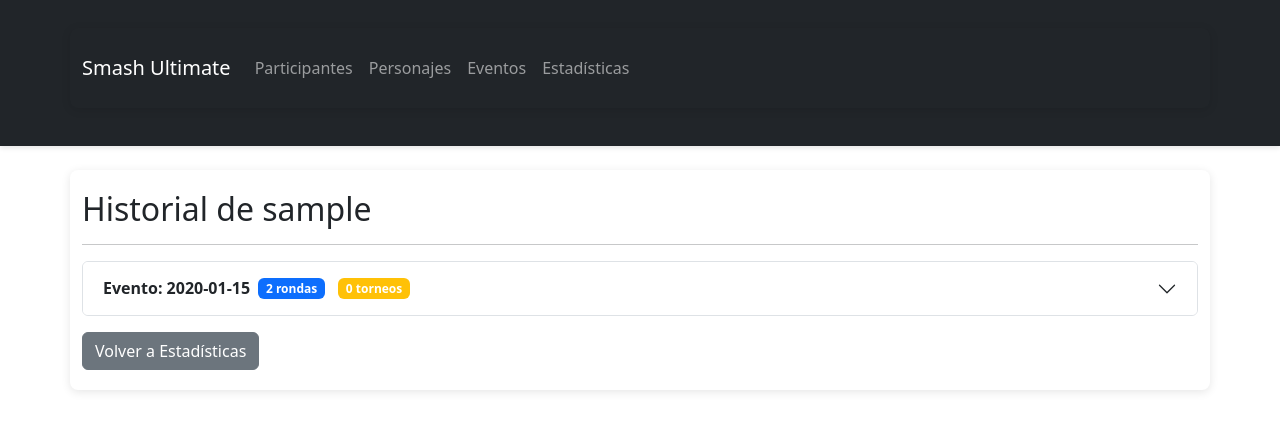
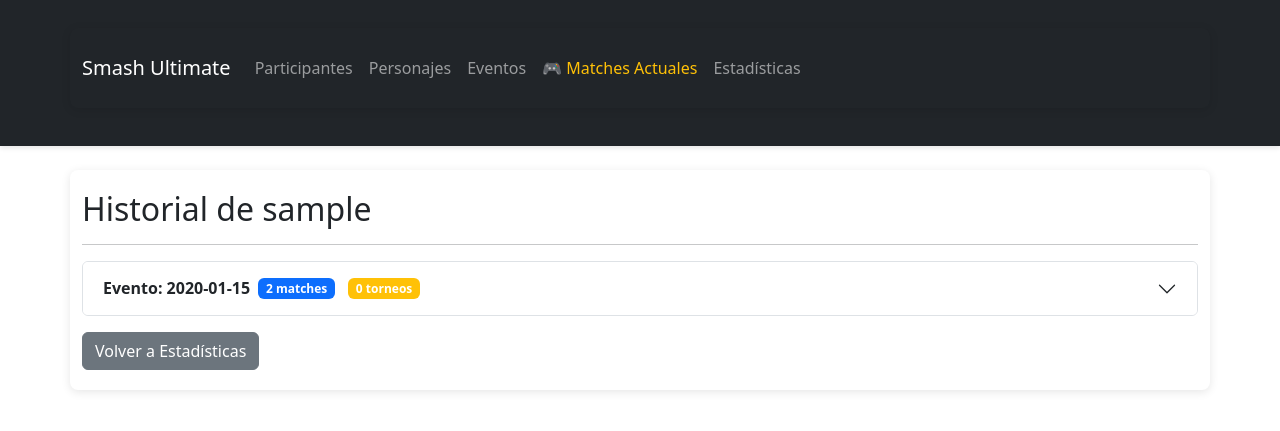
Before and after one commit to juniornff/ssbu-matchups-tracker, a Flask app: page /historial/1 in a window 1280 px wide. Shown: the top 431 px of the page. Run offline with Flask 3, Linux system fonts and the light colour scheme; tables that the repository leaves empty hold one stand-in row (values such as "Sample post"); a database or web service that is not in the repository returns one stand-in record (values such as "Sample title"); data that the repository does not hold is empty; parts of the project's set-up code (start-up, migrations or seed data) failed here and were passed over; some libraries are stand-ins or nearby versions.

Commit message:
Little fixes and README update

```diff
--- a/app.py
+++ b/app.py
@@ -6,7 +6,6 @@ from apscheduler.schedulers.background import BackgroundScheduler
 from apscheduler.triggers.interval import IntervalTrigger
 import atexit
 from datetime import datetime
-import requests
 import json
 
 # Crear la aplicación Flask
--- a/templates/historial.html
+++ b/templates/historial.html
@@ -17,7 +17,7 @@
                     data-bs-target="#collapseEvento{{ item.evento.id }}" aria-expanded="false"
                     aria-controls="collapseEvento{{ item.evento.id }}">
                 <strong>Evento: {{ item.evento.fecha }}</strong>
-                <span class="badge bg-primary ms-2">{{ item.rondas|length }} rondas</span>
+                <span class="badge bg-primary ms-2">{{ item.rondas|length }} matches</span>
                 <span class="badge bg-warning ms-2">{{ item.torneos|length }} torneos</span>
             </button>
         </h2>
```
Also changed, not shown: README.md.
